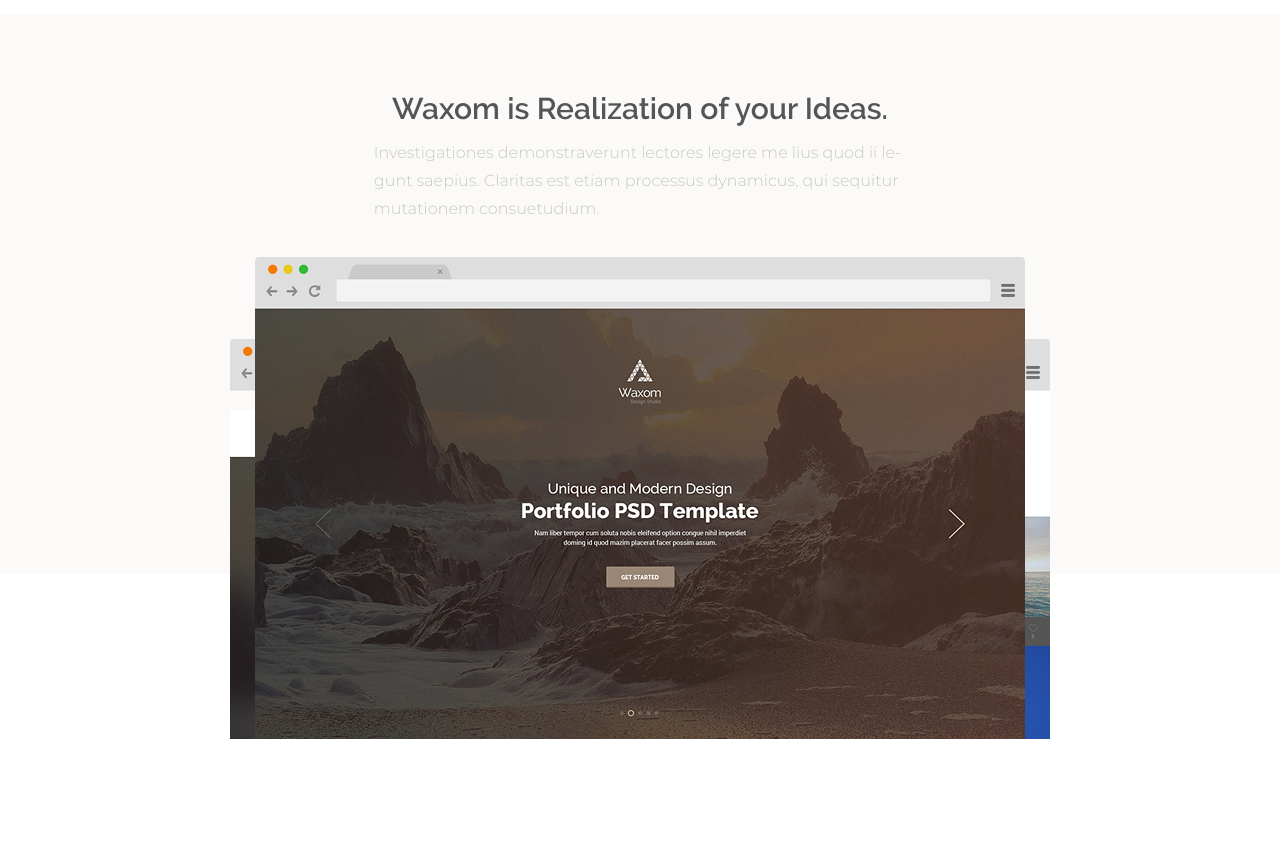
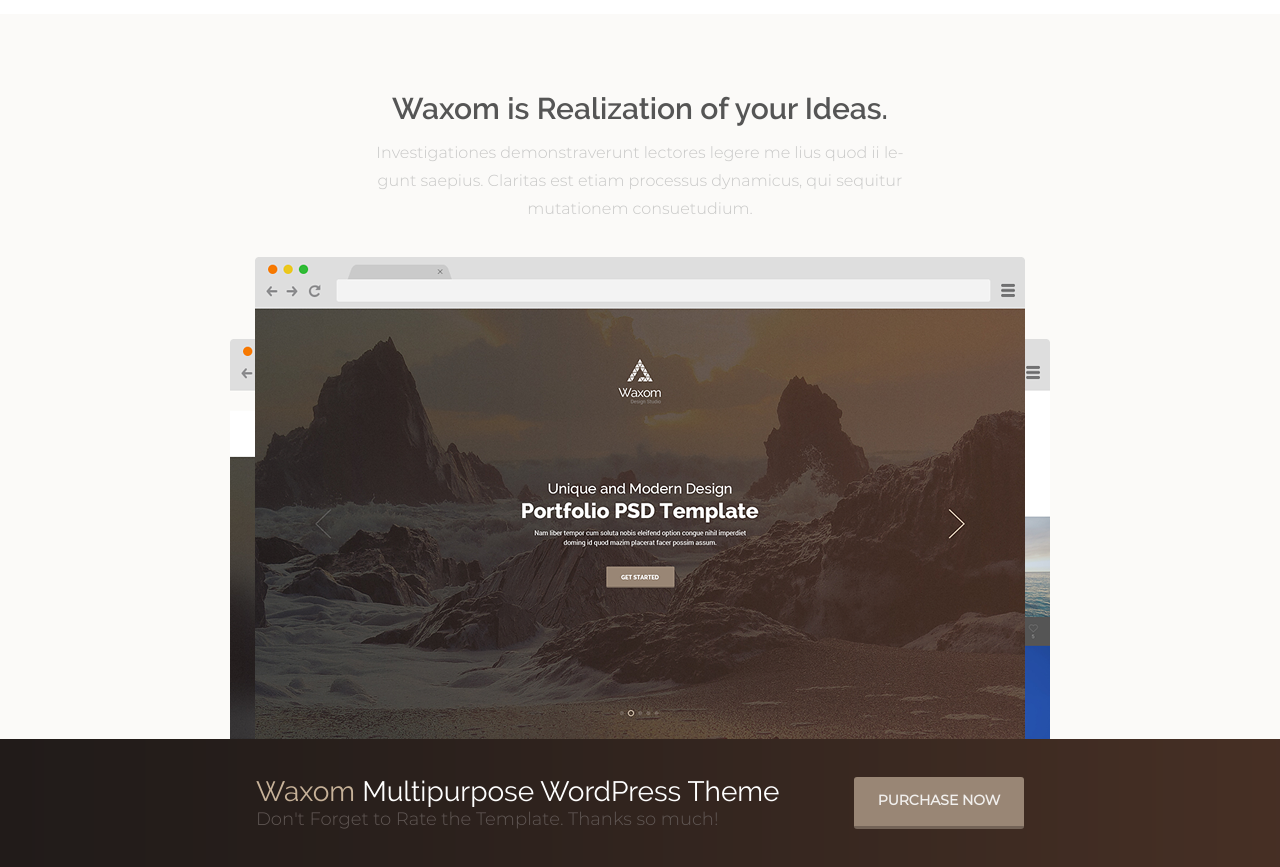
Before and after one commit to NeverMind109/Portfolio-PSD, a plain HTML site: page index.html in a window 1280 px wide. Shown: the part 1180-2047 px from the top of the page. Before the commit the page ends 1919 px from the top, so only its background shows below. Drawn offline with Linux system fonts and the light colour scheme.

Commit message:
Aside block

```diff
--- a/index.html
+++ b/index.html
@@ -108,6 +108,17 @@
                 <div class="realization-block-container-pictures"></div>
             </div>
         </section>
+        <aside class="commercial-block">
+            <div class="commercial-block-container">
+                <div class="commercial-block-container-text-block">
+                    <span class="commercial-block-container-text-block-heading-yellow">Waxom</span><span class="commercial-block-container-text-block-heading-white"> Multipurpose WordPress Theme</span>
+                    <p class="commercial-block-container-text-block-txt">Don't Forget to Rate the Template. Thanks so much!</p>
+                </div>
+                <a href="#" class="commercial-block-container-btn">
+                    <span class="commercial-block-container-btn-txt">Purchase Now</span>
+                </a>
+            </div>
+        </aside>
     </main>
 </body>
 </html>
--- /dev/null
+++ b/scss/commercial.scss
@@ -0,0 +1,74 @@
+@import "variables.scss";
+
+.commercial-block {
+    background-image: url("../img/aside-background.png");
+    background-size: cover;
+
+    &-container {
+        width: 60vw;
+        height: 16vh;
+        display: flex;
+        justify-content: space-between;
+        align-items: center;
+        margin: 0 auto;
+
+        &-text-block {
+
+            &-heading {
+                display: block;
+                text-align: left;
+
+                &-yellow {
+                    font-family: 'raleway', 'verdana', sans-serif;
+                    font-style: normal;
+                    @include txt-styles(28px, 28px, 400, #c7b299);
+                }
+
+                &-white {
+                    font-family: 'raleway', 'verdana', sans-serif;
+                    font-style: normal;
+                    @include txt-styles(28px, 28px, 400, #fff);
+                }
+            }
+            &-txt {
+                display: block;
+                text-align: left;
+                margin: 5px 0 0;
+                font-family: 'montserrat', 'verdana', sans-serif;
+                font-style: normal;
+                @include txt-styles(18px, 18px, 300, #615855);
+            }
+        }
+        &-btn {
+            display: block;
+            border: none;
+            border-bottom: 3px solid #736357;
+            background-color: #998675;
+            border-radius: 3px;
+            width: 170px;
+            padding: 13px;
+            box-sizing: border-box;
+            text-decoration: none;
+            text-transform: uppercase;
+            text-align: center;
+            outline: none;
+            font-family: 'montserrat', 'verdana', sans-serif;
+            font-style: normal;
+            @include txt-styles(14px, 23px, 800, #f1efed);
+
+            &-txt {
+                display: block;
+            }
+
+            &:hover {
+                background-color: #998675;
+                color: rgb(51, 50, 50);
+            }
+
+            &:active {
+                background-color: #6e6155;
+                color: black;
+            }
+        }
+    }
+}
--- a/scss/header.scss
+++ b/scss/header.scss
@@ -6,7 +6,7 @@ body {
 
 .header-block {
     width: $page-width;
-    margin: 0 auto;
+    margin: 0;
     background-image: url("../img/header-background.png");
     filter: brightness(90%);
     background-size: cover;
@@ -20,7 +20,7 @@ body {
             padding: 40px 0 0;
             box-sizing: border-box;
             justify-content: space-between;
-            margin: 0 auto;
+            margin: auto;
             width: 61vw;
 
             &-logotype {
@@ -260,20 +260,21 @@ body {
                     border: none;
                     border-bottom: 3px solid #736357;
                     background-color: #998675;
-                    border-radius: 5px;
+                    border-radius: 3px;
                     width: 170px;
                     padding: 18px;
                     box-sizing: border-box;
                     text-decoration: none;
                     text-transform: uppercase;
                     text-align: center;
+                    outline: none;
                     font-family: 'raleway', 'verdana', sans-serif;
                     font-style: normal;
                     @include txt-styles(14px, 14px, 800, #fff);
-                    outline: none;
 
                     &-txt {
                         margin: auto;
+
                     }
 
                     &:hover {
--- a/scss/realization.scss
+++ b/scss/realization.scss
@@ -2,7 +2,7 @@
 
 .realization-block {
     background-color: #fbfaf8;
-    height: $realization-height;
+    min-height: $realization-height;
 
     &-container {
         padding: 80px 0 0;
@@ -28,6 +28,8 @@
             display: block;
             width: 65%;
             margin: 0 auto;
+            justify-content: center;
+            text-align: center;
             hyphens: auto;
             font-family:'montserrat', 'verdana', sans-serif;
             font-style: normal;
@@ -42,7 +44,6 @@
                               url("../img/realization-right.png");
             background-position:  bottom center, bottom left, bottom right;
             background-repeat: no-repeat;
-            background-size: 50% 40% 40%;
         }
     }
 }
--- a/scss/style.scss
+++ b/scss/style.scss
@@ -2,3 +2,4 @@
 @import "variables.scss";
 @import "options.scss";
 @import "realization.scss";
+@import "commercial.scss";
```
Also changed, not shown: img/aside-background.png (added), styles/style.css, 1 other file.
